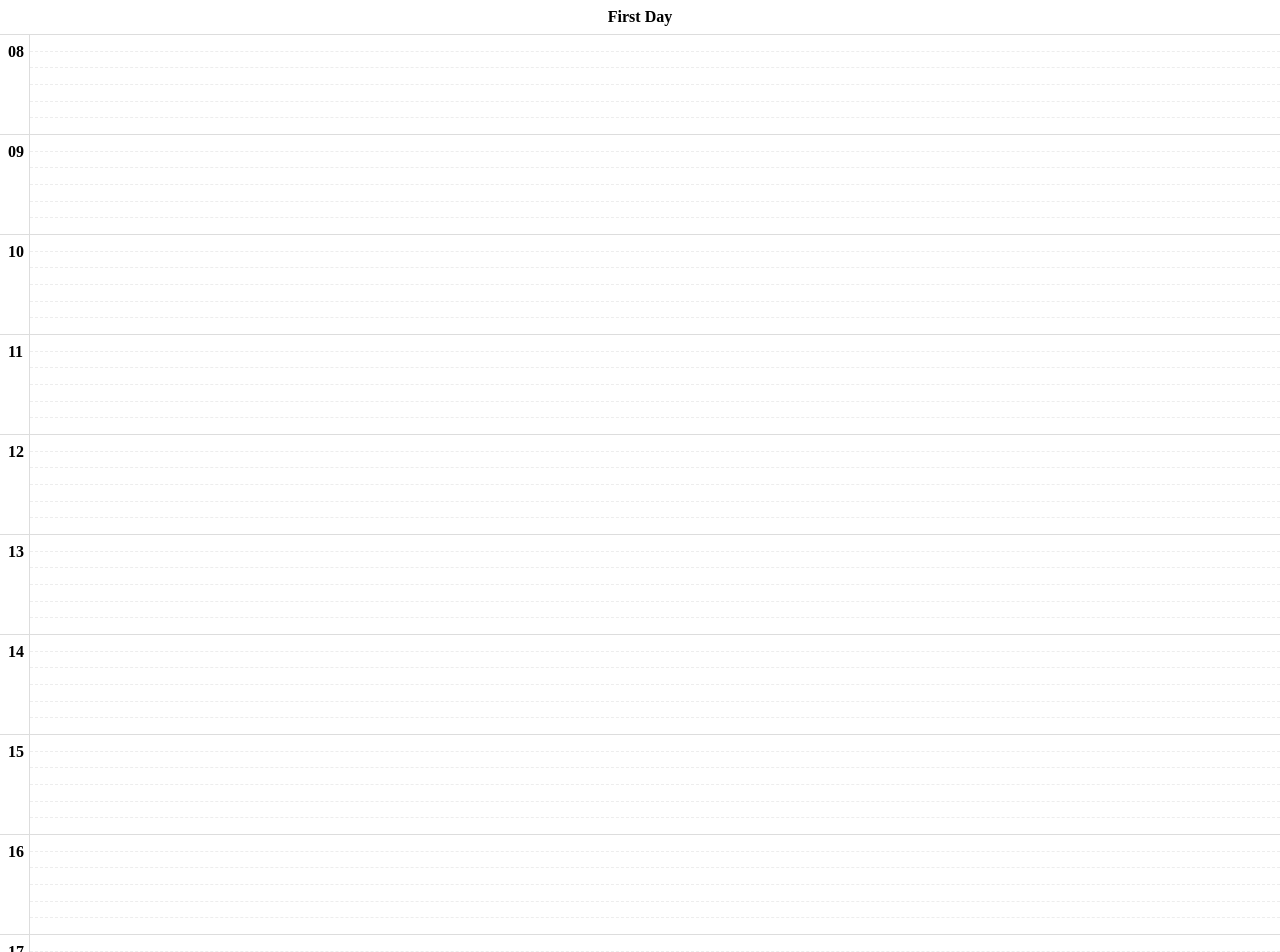
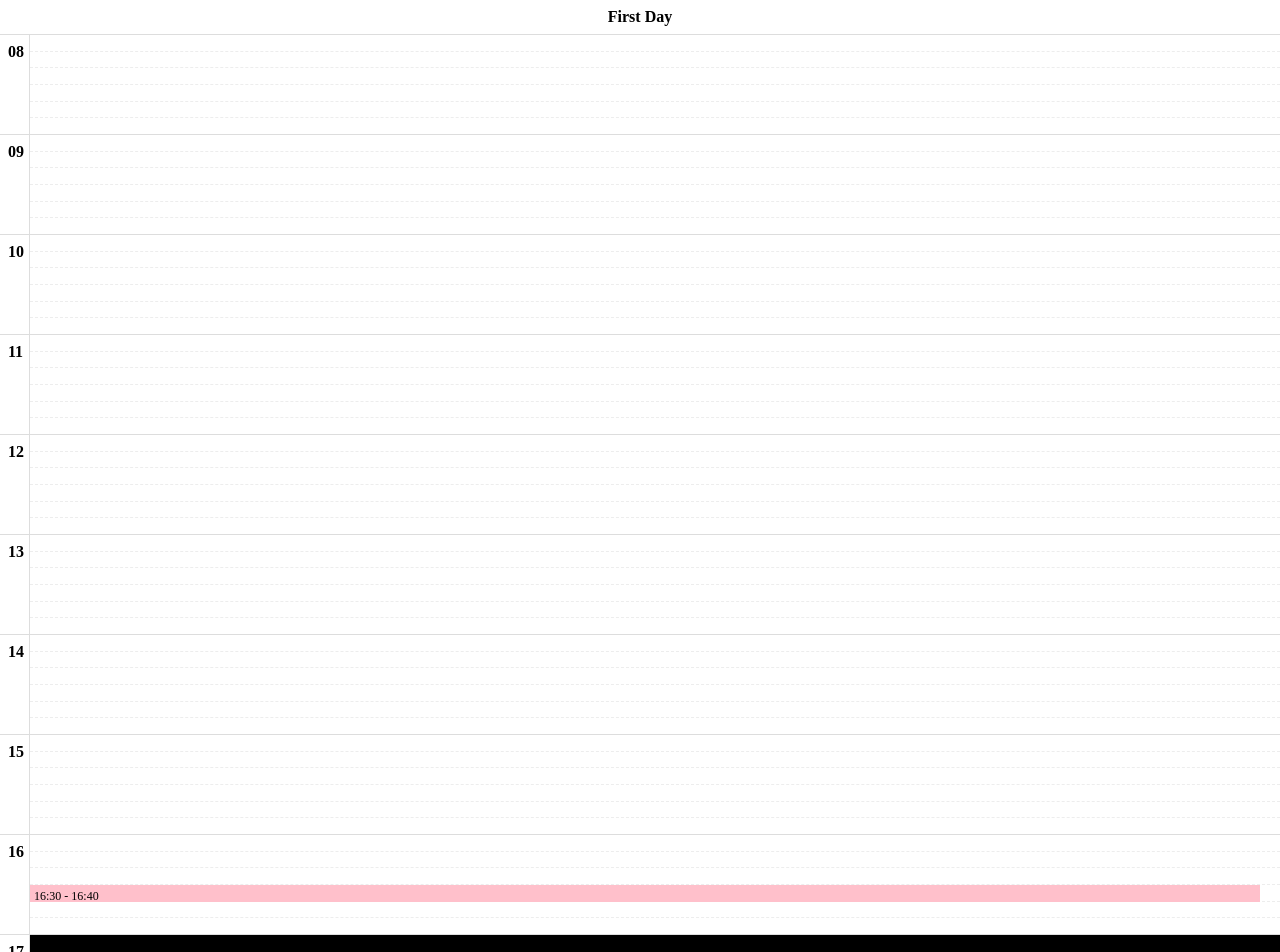
Before and after one commit to sabasayer/calendar, a Vue app: page / in a window 1280 px wide. Shown: the top 952 px of the page. Built offline with nearby package versions, Linux system fonts and the light colour scheme.

Commit message:
bug(position-calculations): use Math.round

```diff
--- a/src/App.vue
+++ b/src/App.vue
@@ -40,7 +40,26 @@ export default class App extends Vue {
   minuteInterval = 10;
 
   events: CalendarEvent[] = [
-
+   {
+     id:1,
+     from:'16:30',
+     to:'16:40',
+     title:'',
+     color:'pink',
+     position:EnumCalendarDayItemPosition.Relative,
+     zIndex:1,
+     isDraggable:true,
+     isResizable:true
+   },
+   {
+     id:2,
+     from:'17:00',
+     to:'23:59',
+     title:'',
+     color:'black',
+     position:EnumCalendarDayItemPosition.Static,
+     zIndex:1,
+   }
   ];
 
   itemClicked(options: CalendarDayEventOptions) {
--- a/src/logic/calendar-day-item.logic.ts
+++ b/src/logic/calendar-day-item.logic.ts
@@ -54,7 +54,7 @@ class CalendarDayItemLogic {
     if (difference < 0) throw "To must be later then from";
 
     const heightPerMinute = this.calculateHeightPerMinute(options.hourHeight);
-    return heightPerMinute * difference;
+    return Math.round(heightPerMinute * difference);
   }
 
   calculateTopOffset(options: {
@@ -151,7 +151,7 @@ class CalendarDayItemLogic {
     startTime: string;
   }): string {
     const heightPerMinute = this.calculateHeightPerMinute(options.hourHeight);
-    const minutesOffset = Math.floor(options.topOffset / heightPerMinute);
+    const minutesOffset = Math.round(options.topOffset / heightPerMinute);
 
     return timeLogic.addMinutesToTimeSpanText(options.startTime, minutesOffset);
   }
--- a/src/logic/draggable-item.logic.ts
+++ b/src/logic/draggable-item.logic.ts
@@ -17,8 +17,12 @@ class DraggableItemLogic {
 
     const remaining = options.topOffset % minuteHeight;
 
-    if (remaining < minuteHeight / 2) return options.topOffset - remaining;
-    else return minuteHeight - remaining + options.topOffset;
+    let result;
+
+    if (remaining < minuteHeight / 2) result = options.topOffset - remaining;
+    else result = minuteHeight - remaining + options.topOffset;
+
+    return Math.round(result);
   }
 
   calculateRelativeTop(pageY: number, topOffset: number): number {
@@ -26,7 +30,7 @@ class DraggableItemLogic {
   }
 
   calculateNewTop(pageY: number, firstTopOffset: number): number {
-    return pageY + firstTopOffset;
+    return Math.round(pageY + firstTopOffset);
   }
 
   createClone(item: CalendarDayItem): CalendarDayItem {
```
Also changed, not shown: 1 other file (tests, documents, lock files or other folders).
